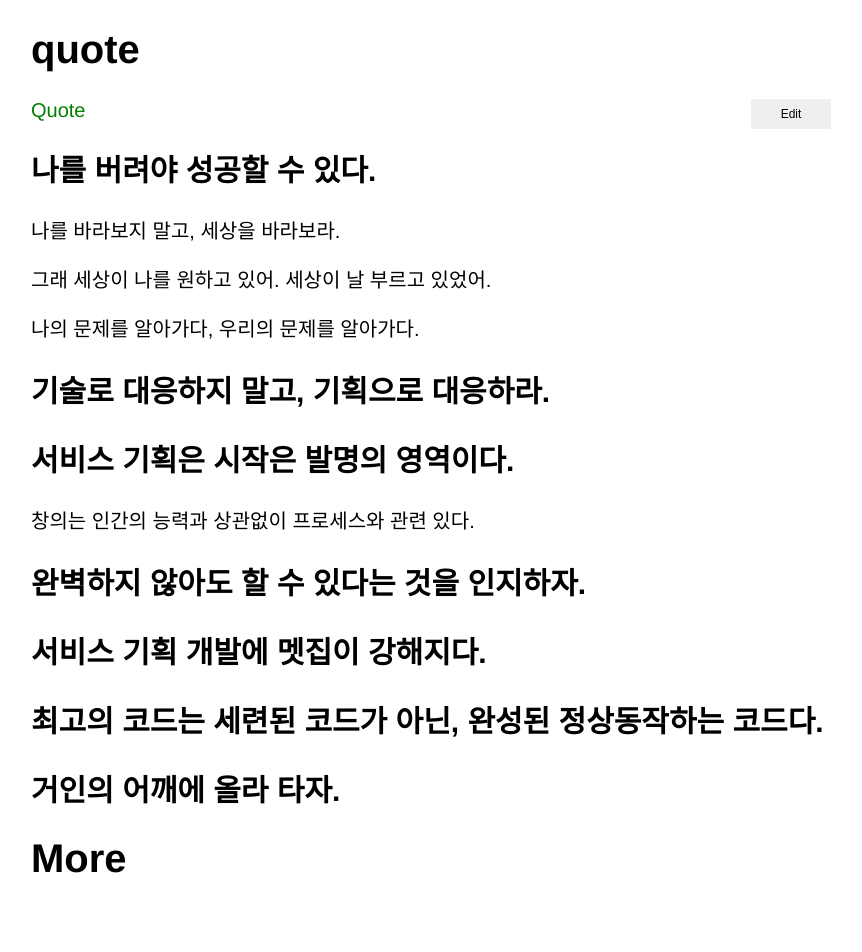
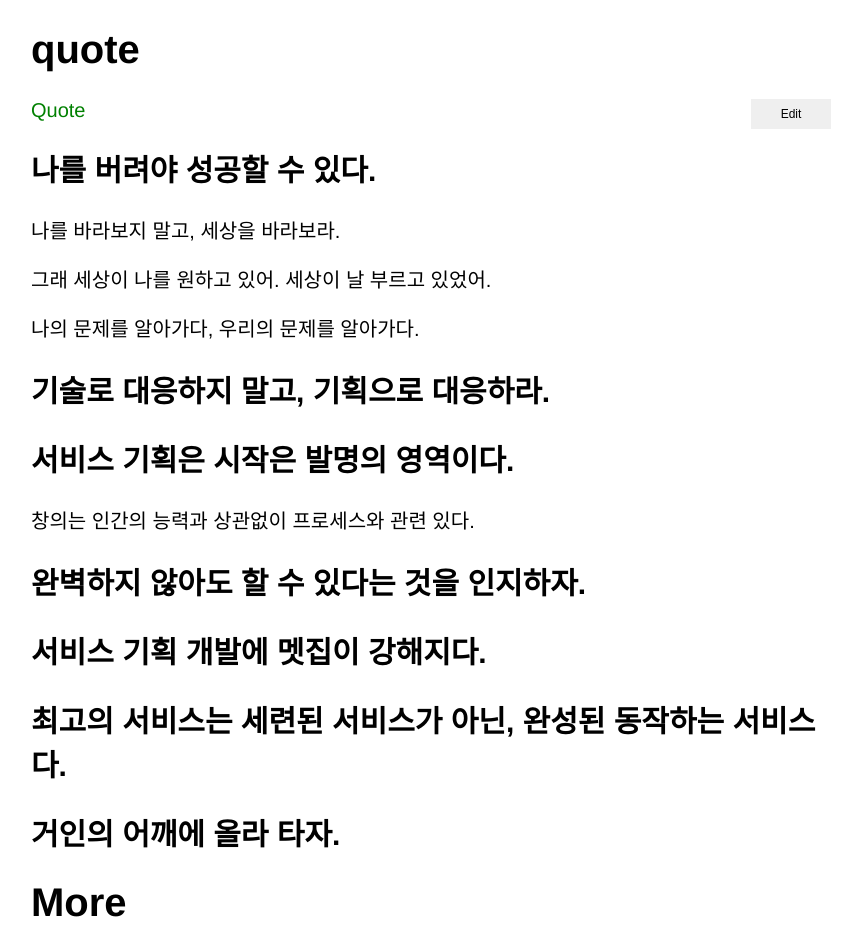
Before and after one commit to xiote/20200810_xiote.github.io, a Jekyll site: the page built from _posts/2020-08-05-14-38-28.md, in a window 1280 px wide. Shown: the whole page, without its empty margins (209-1071 px from the left). Built offline with Jekyll 4.4.1, drawn with Linux system fonts in a browser that asks for light colours; before the commit the page ends 908 px from its top, so only the background shows below that.

Commit message:
Update 2020-08-05-14-38-28.md

```diff
--- a/_posts/2020-08-05-14-38-28.md
+++ b/_posts/2020-08-05-14-38-28.md
@@ -22,7 +22,7 @@ tags: quote
 
 ## 서비스 기획 개발에 멧집이 강해지다.
 
-## 최고의 코드는 세련된 코드가 아닌, 완성된 정상동작하는 코드다.
+## 최고의 서비스는 세련된 서비스가 아닌, 완성된 동작하는 서비스다.
 
 ## 거인의 어깨에 올라 타자.
 
```
